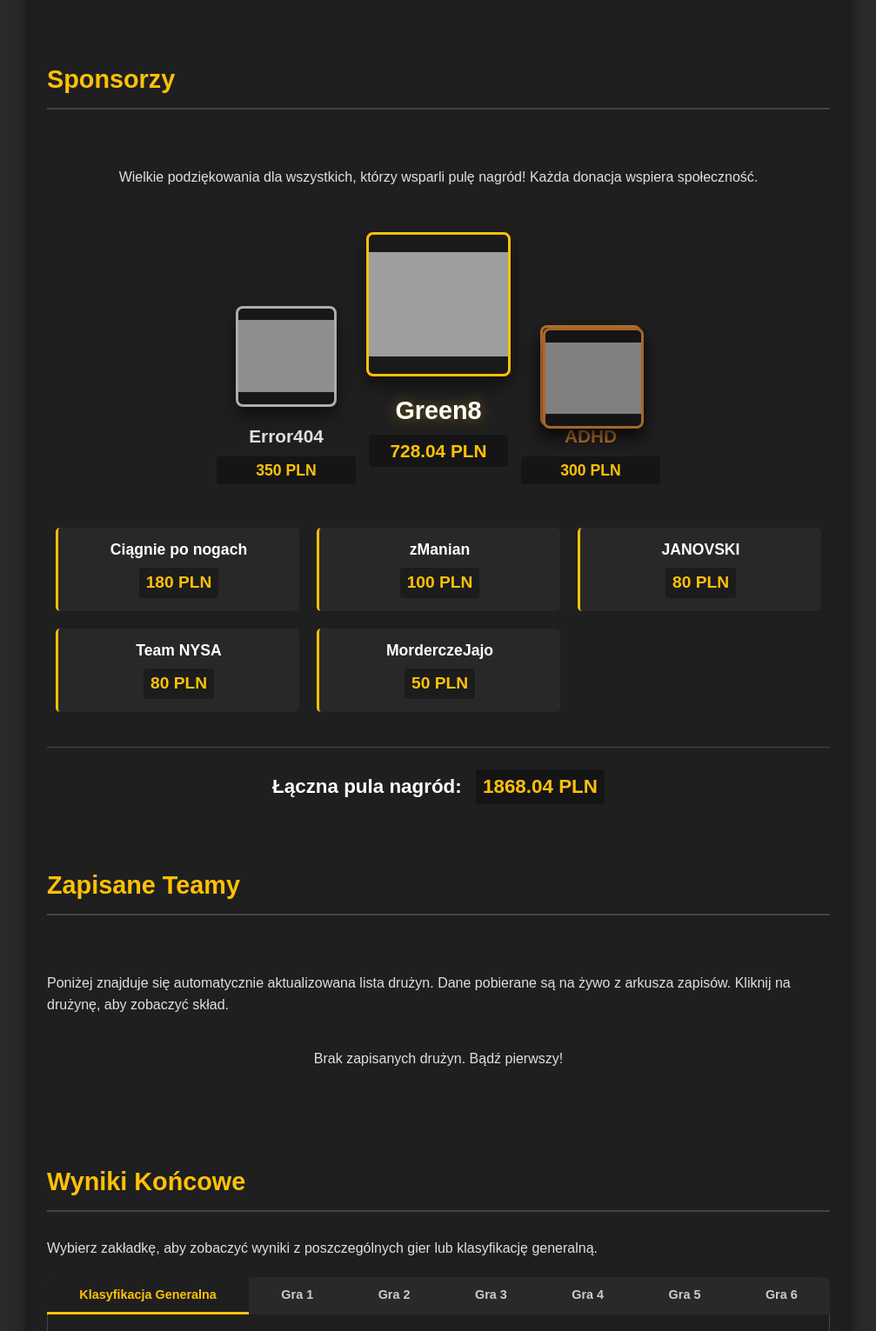
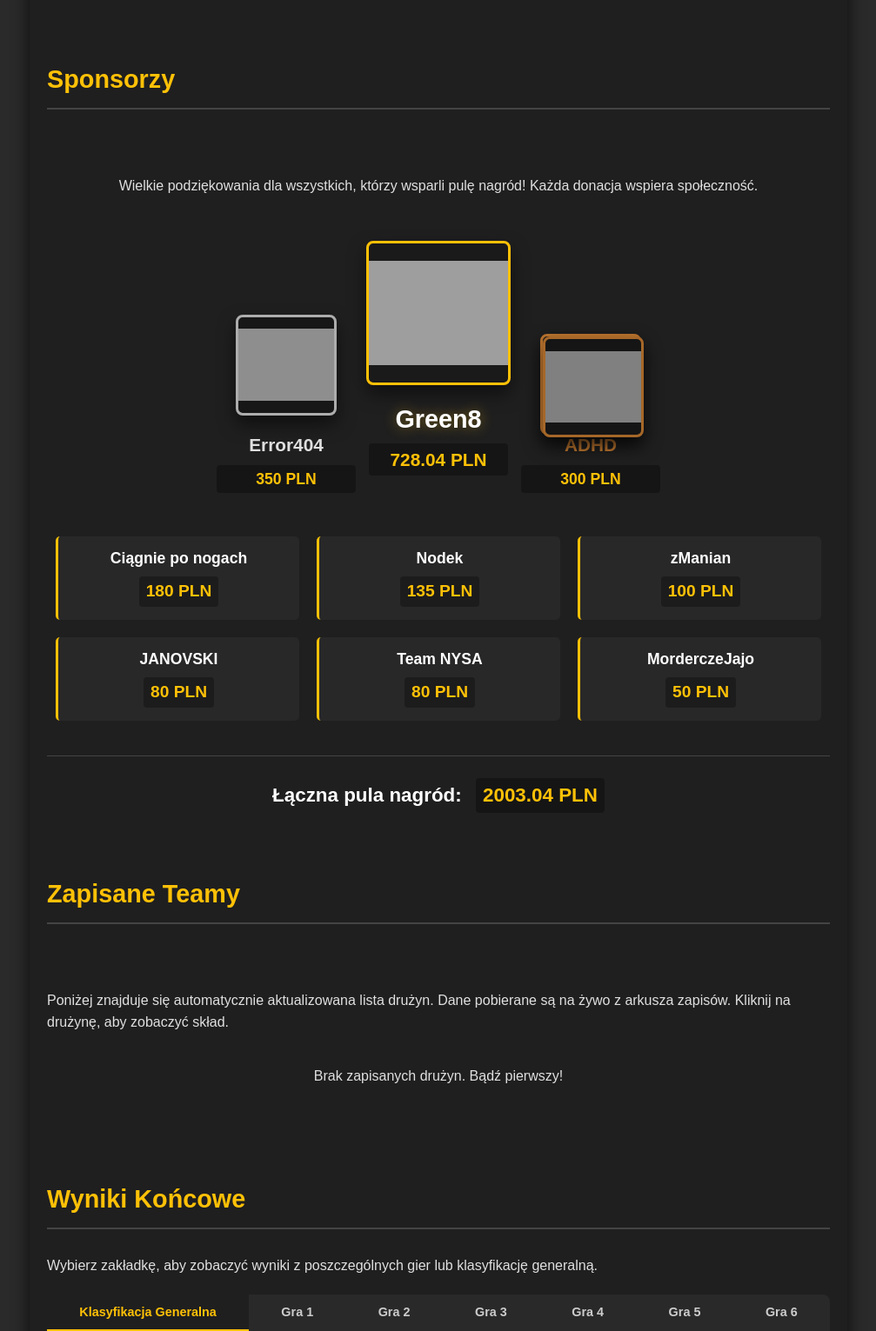
Before and after one commit to karolgrubiakkarol-alt/turniej-pubg-backend, a Flask app: page / in a window 1280 px wide. Shown: the part 1762-3293 px from the top of the page at 87% size, without its empty margins (136-1143 px from the left). Run offline with Flask 3, Linux system fonts and the light colour scheme; data that the repository does not hold is empty; grey boxes are pictures that could not be loaded.

Commit message:
Add files via upload

```diff
--- a/templates/index.html
+++ b/templates/index.html
@@ -1,5 +1,3 @@
- <!-- lofki dla wiotkiego i marcinka -->
-
 <!DOCTYPE html>
 <html lang="pl">
 <head>
@@ -446,8 +444,8 @@
         }
 
         .collapsible-content.expanded {
-            max-height: 1200px; /* Zwiększone, żeby pomieścić sponsorów */
-            padding-top: 20px;
+            max-height: 1800px; /* Zwiększone, żeby pomieścić sponsorów */
+            padding-top: 30px;
         }
 
         /* ============================================= */
@@ -762,6 +760,10 @@
 			<div class="sponsor-card">
                             <span class="sponsor-name">Ciągnie po nogach</span>
                             <span class="sponsor-amount">180 PLN</span>
+                        </div>
+			<div class="sponsor-card">
+                            <span class="sponsor-name">Nodek</span>
+                            <span class="sponsor-amount">135 PLN</span>
                         </div>
                         <div class="sponsor-card">
                             <span class="sponsor-name">zManian</span>
```
